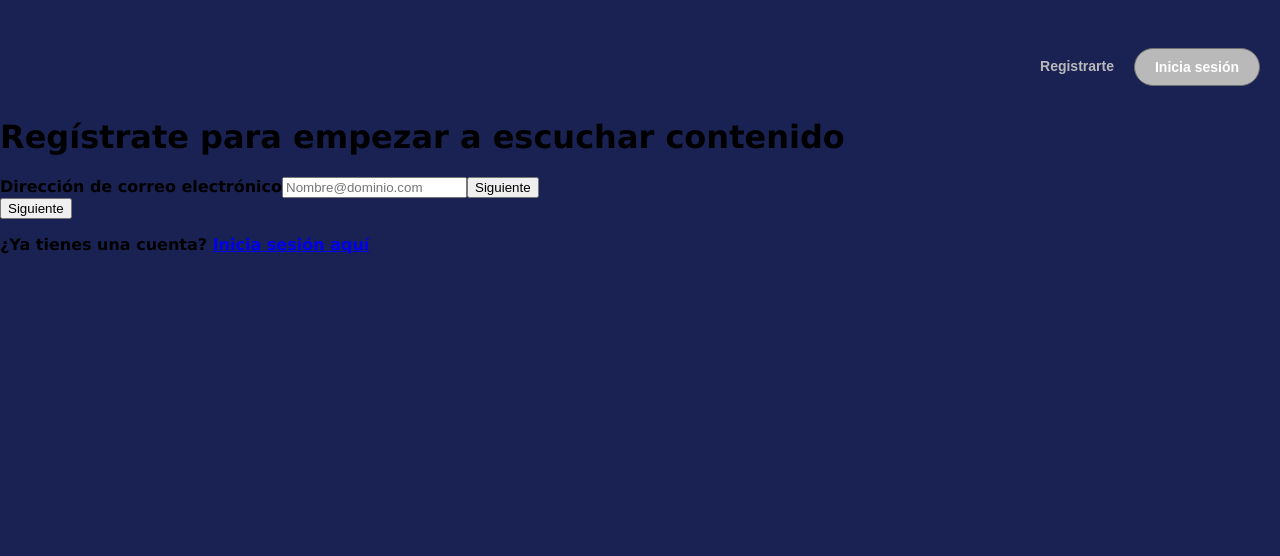
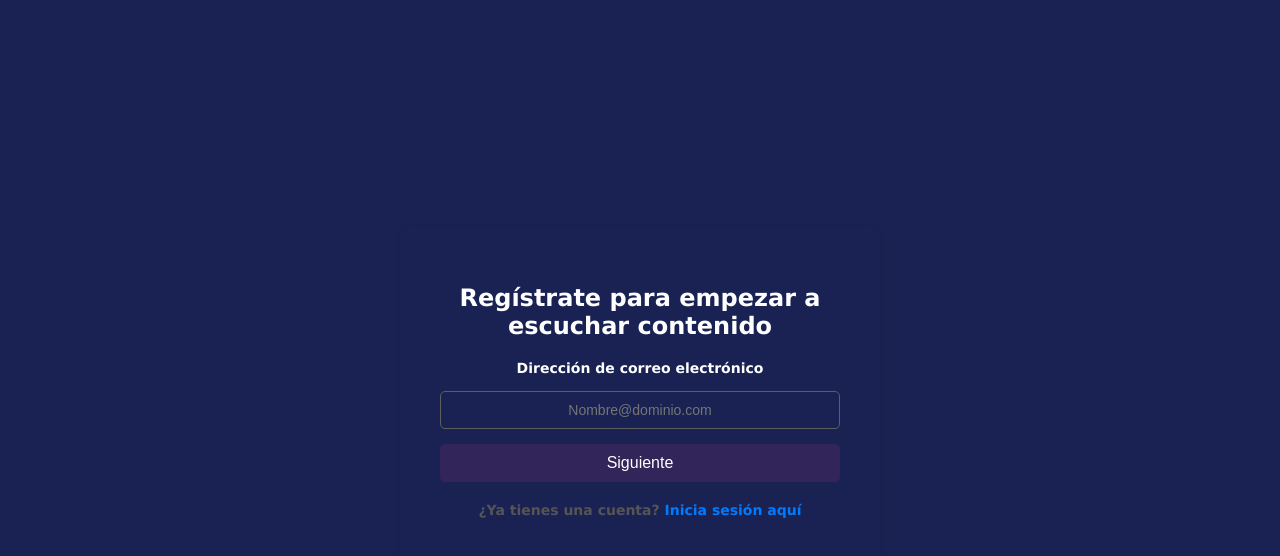
Before and after one commit to linsijiLaGuara/LinsijiStream, a React (Vite) app: page /register in a window 1280 px wide. Shown: the top 556 px of the page. Built offline with nearby package versions, Linux system fonts and the light colour scheme.

Commit message:
add: update register

```diff
--- a/src/App.css
+++ b/src/App.css
@@ -8,11 +8,15 @@ font-family:'Lucida Sans', 'Lucida Sans Regular', 'Lucida Grande', 'Lucida Sans
 
 .app {
   display: flex;
+  height: calc(100vh - 120px);
+  gap: 2%;
+}
+
+
+
+.main-section {
+  flex: 1;
+  display: flex;
+  flex-direction: column;
 
 }
-
-.main-section {
-  display: flex;
-  flex-direction: column;
-  width: 100%;
-}
--- a/src/App.jsx
+++ b/src/App.jsx
@@ -7,14 +7,10 @@ import Header from "./components/Header";
 import { AppProvider } from "./Contexto/AppContext";
 import "./App.css";
 
-/*{}
-          {}*/
-
 function App() {
   return (
     <>
       <AppProvider>
-        <Header/>
         <Routes>
           <Route path="/" element={<Home />} />
           <Route path="/login" element={<Login />} />
--- a/src/components/Header.css
+++ b/src/components/Header.css
@@ -3,7 +3,7 @@
   display: flex;
   justify-content: flex-end;
   padding: 10px 20px;
-    background-color:#192253;
+  background-color: #192253;
   color: white;
 }
 
@@ -11,15 +11,14 @@
   margin-left: 20px;
   margin-right: 10px;
   cursor: pointer;
-
 }
 .register {
   margin-left: 20px;
   cursor: pointer;
 }
-/* styles.css */
+
 .custom-login-button {
-  background-color: #B9B9B9;
+  background-color: #b9b9b9;
   color: #ffffff;
   border: 1px solid #707070;
   padding: 10px 20px;
@@ -35,9 +34,8 @@
   color: #ffffff;
 }
 
-
 .custom-register-button {
-  color: #B9B9B9;
+  color: #b9b9b9;
   background-color: transparent;
   border: none;
   padding: 10px 20px;
--- a/src/components/Header.jsx
+++ b/src/components/Header.jsx
@@ -13,7 +13,6 @@ function Header() {
           Registrarte
         </Button>
       </NavLink>
-
       <NavLink to="/login">
         <Button variant="login" className="custom-login-button">
           Inicia sesión
--- a/src/components/MainContent.css
+++ b/src/components/MainContent.css
@@ -4,7 +4,7 @@
   background-color: #312559;
   color: white;
   flex-grow: 1;
-  margin: 10px;
+  margin: 30px;
 }
 
 .artists-title {
--- a/src/components/Sidebar.css
+++ b/src/components/Sidebar.css
@@ -1,10 +1,13 @@
 .sidebar-container {
+
   display: flex;
   flex-flow: column;
   height: 250px;
-  margin: 3%;
+  margin: 0%;
   border-radius: 10px;
-  gap: 3px;
+  justify-content: flex-start;
+  height: 50vh;
+  padding: 10px;
 }
 
 .sidebar-menu,
@@ -15,11 +18,12 @@
   color: white;
   padding: 20px;
   border-radius: 20px;
-  gap: 3px;
+
 }
 
 .library {
   margin-top: 5%;
+
 
 }
 
@@ -41,7 +45,7 @@
 
 
 .menu {
-  gap: 4px;
+margin-bottom: 3%;
 }
 
 
@@ -74,4 +78,6 @@
 }
 .empty-menu {
   margin-top: 5%;
+
+
 }
--- a/src/components/Sidebar.jsx
+++ b/src/components/Sidebar.jsx
@@ -14,7 +14,7 @@ function Sidebar() {
       <div className="sidebar-container">
         <div className="sidebar-menu">
           <div className="logo">
-            <FontAwesomeIcon icon={faReplyAll} /> LinsijiStream
+            <FontAwesomeIcon icon={faReplyAll} />LinsijiStream
           </div>
           <div className="menu">
             <div className="menu-item">
--- a/src/vista/Home.jsx
+++ b/src/vista/Home.jsx
@@ -1,20 +1,21 @@
 import React, { useContext } from "react";
 import { AppContext } from "../Contexto/AppContext";
-import Sidebar from '../components/Sidebar';
-import Header from '../components/Header';
-import MainContent from '../components/MainContent';
+import Sidebar from "../components/Sidebar";
+import Header from "../components/Header";
+import MainContent from "../components/MainContent";
 
 export default function Home() {
   const { user } = useContext(AppContext);
 
   return (
-    <div className="app">
-
-      <Sidebar />
-      <div className="main-section">
-
-        <MainContent />
+    <>
+      <Header />
+      <div className="app">
+        <Sidebar />
+        <div className="main-section">
+          <MainContent />
+        </div>
       </div>
-    </div>
+    </>
   );
 }
--- /dev/null
+++ b/src/vista/Register.css
@@ -0,0 +1,95 @@
+.register-page {
+  display: flex;
+  justify-content: center;
+  align-items: center;
+  height: 100vh;
+  background-color: #192253;
+}
+
+.register-container {
+  background-color: #192253;
+  padding: 40px;
+  border-radius: 10px;
+  box-shadow: 0 4px 8px rgba(0, 0, 0, 0.1);
+  max-width: 400px;
+  width: 100%;
+  text-align: center;
+}
+
+h1 {
+  margin-bottom: 20px;
+  font-size: 24px;
+  color: #ffffff;
+}
+
+form {
+  display: flex;
+  flex-direction: column;
+  gap: 15px;
+}
+
+label {
+  font-size: 14px;
+  color: #ffffff;
+  text-align: center;
+}
+
+input,
+select {
+  padding: 10px;
+  border: 1px solid #5E5E5E;
+  border-radius: 5px;
+  font-size: 14px;
+  background-color: #192253;
+  text-align: center;
+}
+
+input:focus,
+select:focus {
+  border-color: #5E5E5E;
+  outline: none;
+}
+
+.form-button {
+  background-color: #312559;
+  color: #fff;
+  border: none;
+  padding: 10px;
+  border-radius: 5px;
+
+  cursor: pointer;
+  font-size: 16px;
+  transition: background-color 0.3s;
+}
+
+.form-button:hover {
+  background-color: #0e2135;
+}
+
+.navigation-button {
+  background-color: transparent;
+  border: none;
+  color: #007bff;
+  cursor: pointer;
+  font-size: 14px;
+  margin-top: 10px;
+}
+
+.navigation-button:hover {
+  text-decoration: underline;
+}
+
+p {
+  margin-top: 20px;
+  font-size: 14px;
+  color: #555;
+}
+
+a {
+  color: #007bff;
+  text-decoration: none;
+}
+
+a:hover {
+  text-decoration: underline;
+}
--- a/src/vista/Resgister.jsx
+++ b/src/vista/Resgister.jsx
@@ -1,25 +1,27 @@
-import React, { useState } from 'react';
-
+import React, { useState } from "react";
+import "./Register.css";
 
 function Register() {
-  const [email, setEmail] = useState('');
-  const [username, setUsername] = useState('');
-  const [password, setPassword] = useState('');
-  const [repeatPassword, setRepeatPassword] = useState('');
-  const [gender, setGender] = useState('');
-  const [step, setStep] = useState(1); // Estado para controlar el paso del registro
+  const [email, setEmail] = useState("");
+  const [username, setUsername] = useState("");
+  const [password, setPassword] = useState("");
+  const [repeatPassword, setRepeatPassword] = useState("");
+  const [gender, setGender] = useState("");
+  const [step, setStep] = useState(1);
 
   const handleEmailSubmit = (e) => {
     e.preventDefault();
-    // Aquí podrías validar el correo electrónico si es necesario
-    setStep(2); // Avanza al siguiente paso del registro
+    setStep(2);
   };
 
   const handleRegistrationSubmit = (e) => {
     e.preventDefault();
-    // Aquí podrías validar y enviar los datos de registro al servidor
-    console.log('Datos de registro enviados:', { email, username, password, gender });
-    // Redirigir al usuario a la página de inicio de sesión o a donde corresponda
+    console.log("Datos de registro enviados:", {
+      email,
+      username,
+      password,
+      gender,
+    });
   };
 
   const renderFormStep = () => {
@@ -36,7 +38,9 @@ function Register() {
             onChange={(e) => setEmail(e.target.value)}
             required
           />
-          <button type="submit">Siguiente</button>
+          <button type="submit" className="form-button">
+            Siguiente
+          </button>
         </form>
       );
     } else if (step === 2) {
@@ -82,7 +86,9 @@ function Register() {
             <option value="female">Femenino</option>
             <option value="other">Otro</option>
           </select>
-          <button type="submit">Registrarse</button>
+          <button type="submit" className="form-button">
+            Registrarse
+          </button>
         </form>
       );
     }
@@ -93,13 +99,11 @@ function Register() {
       <div className="register-container">
         <h1>Regístrate para empezar a escuchar contenido</h1>
         {renderFormStep()}
-        {step === 1 && (
-          <button onClick={() => setStep(2)}>Siguiente</button>
-        )}
-        {step === 2 && (
-          <button onClick={() => setStep(1)}>Volver</button>
-        )}
-        <p>¿Ya tienes una cuenta? <a href="/login">Inicia sesión aquí</a></p>
+
+
+        <p>
+          ¿Ya tienes una cuenta? <a href="/login">Inicia sesión aquí</a>
+        </p>
       </div>
     </div>
   );
```
Lines whose indentation alone changed are shown as unchanged.
